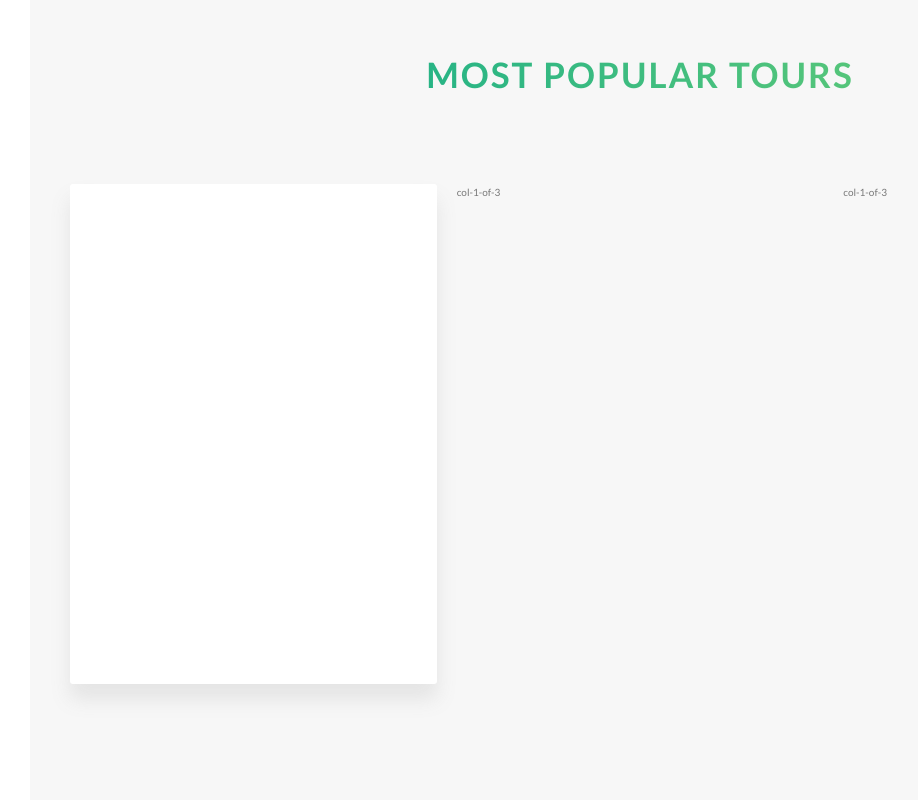
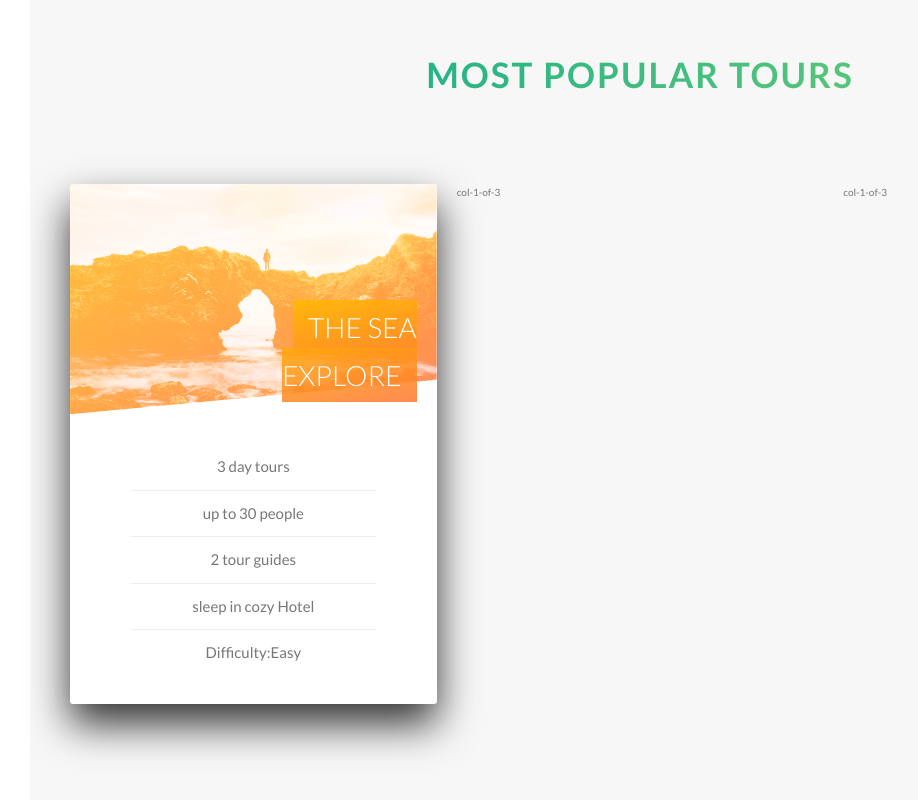
Before and after one commit to Nedalshamedu/Natours, a website: page index.html in a window 1280 px wide. Shown: the part 2407-3207 px from the top of the page, without its empty margins (0-918 px from the left). Drawn offline with Linux system fonts and the light colour scheme.

Commit message:
Building the Tours Section - Part 2

```diff
--- a/index.html
+++ b/index.html
@@ -134,7 +134,23 @@
         <div class="row">
           <div class="col-1-of-3">
             <div class="card">
-              <div class="card__side card__side--front">Front Side</div>
+              <div class="card__side card__side--front">
+                <div class="card__picture card__picture--1">&nbsp;</div>
+                <h4 class="card__heading">
+                  <span class="card__heading-span card__heading-span--1">
+                    The Sea Explore
+                  </span>
+                </h4>
+                <div class="card__details">
+                  <ul>
+                    <li>3 day tours</li>
+                    <li>up to 30 people</li>
+                    <li>2 tour guides</li>
+                    <li>sleep in cozy Hotel</li>
+                    <li>Difficulty:Easy</li>
+                  </ul>
+                </div>
+              </div>
               <div class="card__side card__side--back card__side--back-1">
                 Back Side
               </div>
--- a/sass/abstracts/_variables.scss
+++ b/sass/abstracts/_variables.scss
@@ -9,6 +9,7 @@ $color-tertiary-light: #2998ff;
 $color-tertiary-dark: #5643fa;
 
 $color-gray-light-1: #f7f7f7;
+$color-gray-light-2: #eee;
 
 $color-gray-dark: #777;
 $color-white: #fff;
--- a/sass/components/_card.scss
+++ b/sass/components/_card.scss
@@ -1,7 +1,7 @@
 .card {
   perspective: 150rem;
   position: relative;
-  height: 50rem;
+  height: 52rem;
 
   &__side {
     position: absolute;
@@ -10,13 +10,11 @@
     width: 100%;
 
     backface-visibility: hidden;
-
-    color: #fff;
-    font-size: 2rem;
-    height: 50rem;
-    transition: all 1s;
+    height: 52rem;
+    transition: all 1s ease;
     border-radius: 3px;
-    box-shadow: 0 1.5rem 4rem rgba($color-dark, 0.15);
+    overflow: hidden;
+    box-shadow: 0 2rem 4rem rgba($color-black, 0.8);
 
     &--front {
       background-color: $color-white;
@@ -41,4 +39,67 @@
   &:hover &__side--back {
     transform: rotateY(0);
   }
+  //Front Side Styling
+  &__picture {
+    background-size: cover;
+    height: 23rem;
+    background-blend-mode: screen;
+    clip-path: polygon(0 0, 100% 0, 100% 85%, 0 100%);
+
+    &--1 {
+      background-image: linear-gradient(
+          to right bottom,
+          $color-secondary-light,
+          $color-secondary-dark
+        ),
+        url(../img/nat-5.jpg);
+    }
+
+    &--2 {
+      background-image: url(../img/nat-5.jpg);
+    }
+
+    &--3 {
+      background-image: url(../img/nat-5.jpg);
+    }
+  }
+  &__heading {
+    font-size: 2.8rem;
+    font-weight: 300;
+    text-transform: uppercase;
+    color: $color-white;
+    position: absolute;
+    top: 12rem;
+    right: 2rem;
+    text-align: right;
+    width: 65%;
+  }
+
+  &__heading-span {
+    padding: 1rem 1.5rem;
+    --webkitbox-decoration-break: clone;
+    &--1 {
+      background-image: linear-gradient(
+        to right bottom,
+        rgba($color-secondary-light, 0.85),
+        rgba($color-secondary-dark, 0.85)
+      );
+    }
+  }
+  &__details {
+    padding: 3rem;
+    ul {
+      list-style: none;
+      width: 80%;
+      margin: 0 auto;
+      li {
+        text-align: center;
+        font-size: 1.5rem;
+        padding: 1rem;
+        &:not(:last-child) {
+          border-bottom: 1px solid $color-gray-light-2;
+        }
+      }
+    }
+  }
 }
```
Also changed, not shown: css/style.css.
